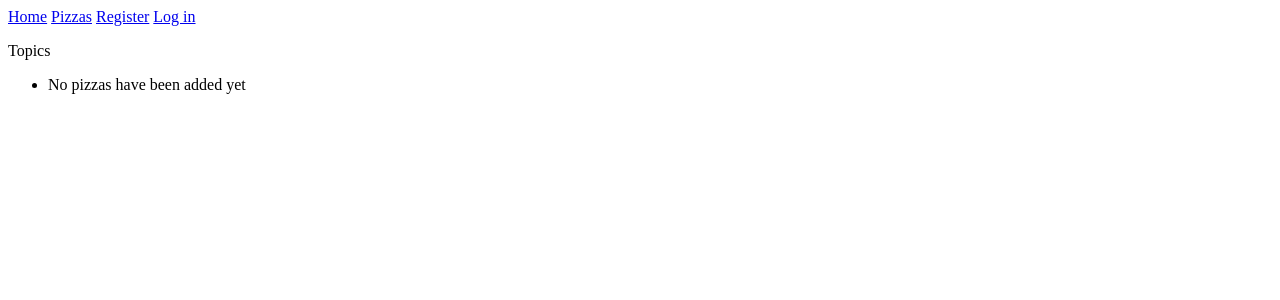
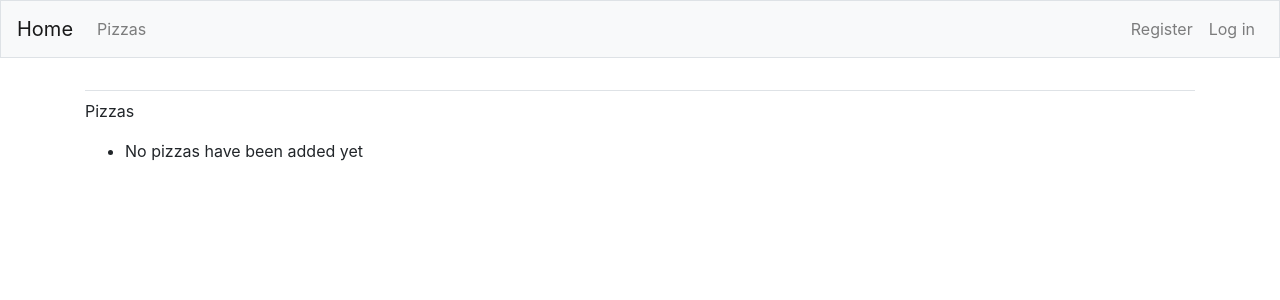
Before and after one commit to balcatraz/PizzaProject, a Django app: template MainApp/templates/mainapp/pizzas.html in a window 1280 px wide. Shown: the top 300 px of the page. Run offline with Django 3.2, Linux system fonts and the light colour scheme; the template is opened without the code that fills it, so the values that code supplies are empty; some libraries are stand-ins or nearby versions.

Commit message:
adding working pages and templates

```diff
--- a/MainApp/templates/mainapp/base.html
+++ b/MainApp/templates/mainapp/base.html
@@ -1,20 +1,60 @@
-<p>
-    <a href="{% url 'MainApp:index' %}">Home</a>
-    <a href="{% url 'MainApp:pizzas' %}">Pizzas</a>
+{% load bootstrap4 %}
 
-    {% if user.is_authenticated %}
-    Hello, {{ user.username }}
-    <a href="{% url 'users:logout' %}">Log out</a>
-    {% else %}
-    <a href="{% url 'users:register' %}">Register</a>
-    <a href="{% url 'users:login' %}">Log in</a>
-    {% endif %}
+<!doctype html>
+<html lang='en'>
 
-</p>
+<head>
+    <meta charset="utf-8">
+    <meta name="viewport" content='width=device-width, initial-scale=1, shrink-to-fit=no'>
+    <title>Pizza Shop</title>
+    {% bootstrap_css %}
+    {% bootstrap_javascript jquery='full' %}
 
+</head>
 
-{% block content %}
+</html>
 
+<body>
+    <nav class="navbar navbar-expand-md navbar-light bg-light mb-4 border">
+        <a class="navbar-brand" href="{% url 'index' %}">Home</a>
+        <button class="navbar-toggler" type="button" data-toggle="collapse" data-target="#navbarCollapse"
+            aria-controls="navbarCollapse" aria-expanded="false" aria-label="Toggle navigation">
+            <span class="navbar-toggler-icon"></span></button>
+        <div class="collapse navbar-collapse" id="navbarCollapse">
+            <ul class="navbar-nav mr-auto">
+                <li class="nav-item">
+                    <a class="nav-link" href="{% url 'pizzas' %}">
+                        Pizzas
+                    </a>
+                </li>
+            </ul>
+            <ul class="navbar-nav ml-auto">
+                {% if user.is_authenticated %}
+                <li class="nav-item">
+                    <span class="navbar-text" }">Hello, {{ user.username }}.</span>
+                </li>
+                <li class="nav-item">
+                    <a class="nav-link" href="{% url 'users:logout' %}">Log out</a>
+                </li>
+                {% else %}
+                <li class="nav-item">
+                    <a class="nav-link" href="{% url 'users:register' %}">Register</a>
+                </li>
+                <li class="nav-item">
+                    <a class="nav-link" href="{% url 'users:login' %}">Log in</a>
+                </li>
+                {% endif %}
+            </ul>
+        </div>
+    </nav>
+    <main role="main" class="container">
+        <div class="pb-2 mb-2 border-bottom">
+            {% block page_header %}{% endblock page_header %}
+        </div>
+        <div>
+            {% block content %}{% endblock content %}
+        </div>
+    </main>
+</body>
 
-
-{% endblock content %}
+</html>
--- a/MainApp/templates/mainapp/edit_comment.html
+++ b/MainApp/templates/mainapp/edit_comment.html
@@ -3,13 +3,13 @@
 
 {% block content %}
 
-<p><a href="{% url 'MainApp:pizza' pizza.id %}"> {{pizza}} </a></p>
+<p><a href="{% url 'pizza' pizza.id %}"> {{pizza.text}} </a></p>
 
 <p>
     Edit Comment:
 </p>
 
-<form action="{% url 'MainApp:edit_comment' comment.id %}" method="post">
+<form action="{% url 'edit_comment' comment.id %}" method="post">
 
     {% csrf_token %}
 
--- a/MainApp/templates/mainapp/new_comment.html
+++ b/MainApp/templates/mainapp/new_comment.html
@@ -3,13 +3,13 @@
 
 {% block content %}
 
-<p><a href="{% url 'MainApp:pizza' pizza.id %}"> {{pizza}} </a></p>
+<p><a href="{% url 'pizza' pizza.id %}"> {{pizza}} </a></p>
 
 <p>
     Add a new comment:
 </p>
 
-<form action="{% url 'MainApp:new_comment' pizza.id %}" method="post">
+<form action="{% url 'new_comment' pizza.id %}" method="post">
 
     {% csrf_token %}
 
--- a/MainApp/templates/mainapp/pizzas.html
+++ b/MainApp/templates/mainapp/pizzas.html
@@ -3,14 +3,14 @@
 
 {% block content %}
 <p>
-    Topics
+    Pizzas
 </p>
 
 <ul>
     {% for p in pizzas %}
 
     <li>
-        <a href="{% url 'MainApp:pizzas' p.id %}">{{ p.pizza_name }}</a>
+        <a href="{% url 'pizza' p.id %}">{{ p.text }}</a>
     </li>
     {% empty %}
     <li>No pizzas have been added yet</li>
--- a/MainApp/urls.py
+++ b/MainApp/urls.py
@@ -7,7 +7,7 @@ urlpatterns = [
     path("", views.index, name="index"),
     path("pizzas", views.pizzas, name="pizzas"),
     path("pizza/<int:pizza_id>/", views.pizza, name="pizza"),
-    path("pizza/<int:pizza_id>/", views.new_comment, name="new_comment"),
-    path("pizza/<int:comment_id>/", views.edit_comment, name="edit_comment"),
+    path("pizza/<int:pizza_id>/new_comment", views.new_comment, name="new_comment"),
+    path("pizza/comments/<int:comment_id>/", views.edit_comment, name="edit_comment"),
     path("admin/", admin.site.urls),
 ]
--- a/PizzaProject/settings.py
+++ b/PizzaProject/settings.py
@@ -33,6 +33,7 @@ ALLOWED_HOSTS = []
 INSTALLED_APPS = [
     "MainApp",
     "users",
+    'bootstrap4',
     "django.contrib.admin",
     "django.contrib.auth",
     "django.contrib.contenttypes",
--- a/users/templates/registration/login.html
+++ b/users/templates/registration/login.html
@@ -14,7 +14,7 @@
     {{form.as_p}}
 
     <button name='submit'>Log In</button>
-    <input type="hidden" name="next" value="{% url 'MainApp:index' %}" />
+    <input type="hidden" name="next" value="{% url 'index' %}" />
 </form>
 
 {% endblock content %}
--- a/users/templates/registration/register.html
+++ b/users/templates/registration/register.html
@@ -7,7 +7,7 @@
     {{ form.as_p }}
 
     <button name="submit">Register</button>
-    <input type="hidden" name="next" value="{% url 'MainApp:index' %}" />
+    <input type="hidden" name="next" value="{% url 'index' %}" />
 </form>
 
 {% endblock content %}
```
Also changed, not shown: MainApp/templates/mainapp/index.html (+11 -6 lines), MainApp/templates/mainapp/pizza.html (+11 -4 lines), MainApp/views.py (+10 -9 lines), db.sqlite3, 1 other file.
